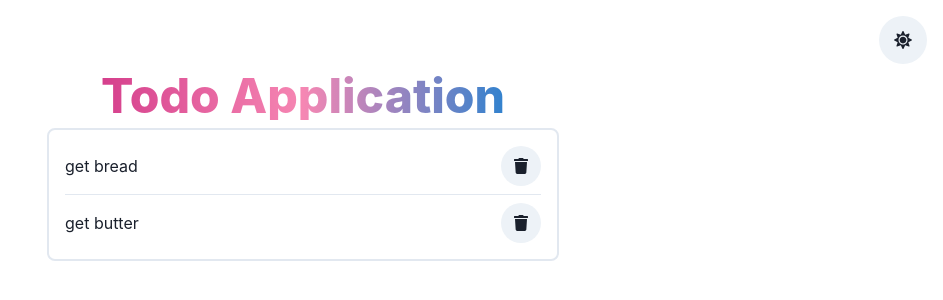
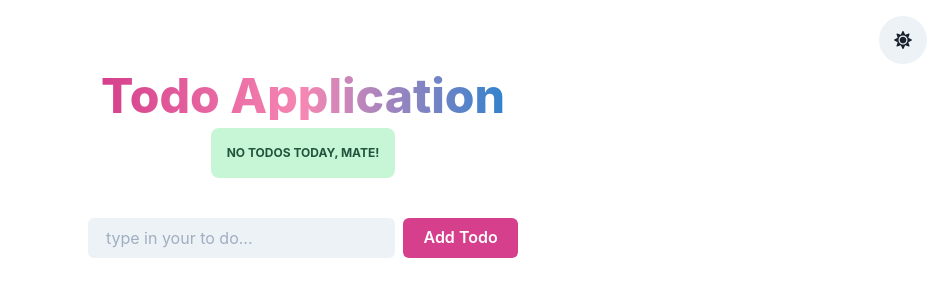
Before and after one commit to KrishnaA01/ToDo-App-Chakra-UI, a React (Create React App) app: page / in a window 1280 px wide. Shown: the top 300 px of the page, without its empty margins (337-1280 px from the left). Built offline with nearby package versions, Linux system fonts and the light colour scheme.

Commit message:
delete, add todos, local storage

```diff
--- a/package.json
+++ b/package.json
@@ -10,6 +10,7 @@
     "@testing-library/react": "^12.1.2",
     "@testing-library/user-event": "^13.5.0",
     "framer-motion": "^6.2.8",
+    "nanoid": "^3.3.1",
     "react": "^17.0.2",
     "react-dom": "^17.0.2",
     "react-icons": "^4.3.1",
--- a/src/App.js
+++ b/src/App.js
@@ -4,18 +4,58 @@ import { Heading } from '@chakra-ui/react';
 import TodoList from './components/TodoList';
 import AddToDo from './components/AddToDo';
 import { VStack, IconButton } from '@chakra-ui/react';
-import { FaSun, FaMoon } from 'react-icons/fa'
+import { FaSun, FaMoon } from 'react-icons/fa';
+import {useState, useEffect} from 'react';
 
 function App() {
+
+  const initialTodos = [
+    {
+        id:1,
+        body: 'get bread',
+    },
+    {
+        id:2,
+        body: 'get butter'
+    },
+];
+
+const [todos, setTodos] = useState(
+  ()=> JSON.parse(localStorage.getItem('todos')) || [] ); //callback function here triggers only on initial render and not when todos re-renders which makes application faster.
+
+
+  useEffect(()=> {
+    localStorage.setItem('todos', JSON.stringify(todos))
+  }, [todos])
+
+function deleteToDos(id) {
+  const newToDos = todos.filter(todo => {
+    return id !== todo.id
+  });
+  setTodos(newToDos);
+}
+
+function addToDO(todo){
+  setTodos([...todos, todo]);
+}
 
   return (
 
       <VStack p={4}>
           <IconButton icon={ <FaSun/>} isRound='true' size='lg' alignSelf="flex-end"/>
-          <Heading mb="8" fontWeight="extrabold" size="2xl" bgGradient="linear(to-r, pink.500, pink.300, blue.500)" bgClip="text" >Todo Application
+          <Heading
+          mb="8"
+          fontWeight="extrabold"
+          size="2xl"
+          bgGradient="linear(to-r, pink.500, pink.300, blue.500)"
+          bgClip="text" >Todo Application
+
           </Heading>
-          <TodoList/>
-          <AddToDo/>
+
+          <TodoList todos={ todos } deletetodo={ deleteToDos } />
+
+          <AddToDo addToDo={addToDO} />
+
       </VStack>
 
   );
--- a/src/components/AddToDo.js
+++ b/src/components/AddToDo.js
@@ -1,8 +1,40 @@
-import React from 'react'
+import { Button, HStack, Input, useToast } from '@chakra-ui/react'
+import React, { useState } from 'react'
+import { nanoid } from 'nanoid'
 
-const AddToDo = () => {
+const AddToDo = ({ addToDo }) => {
+
+    const toast = useToast()
+
+    function handleSubmit(e) {
+        e.preventDefault()
+        if(!content){
+            toast ({
+                title: 'No content',
+                status: 'error',
+                duration: 2000,
+                isClosable: true,
+            })
+            return;
+        }
+        const todo = {
+            id: nanoid(),
+            body: content,
+        }
+        addToDo(todo);
+        setContent('');
+    }
+
+
+    const [ content, setContent ] = useState('');
+
   return (
-   <form>
+   <form onSubmit={handleSubmit}>
+       <HStack mt="8">
+           <Input variant="filled" placeholder="type in your to do..." value={ content } onChange={(e)=>setContent(e.target.value)} />
+            <Button colorScheme="pink" px="8" type="submit"> Add Todo </Button>
+       </HStack>
+
 
    </form>
   )
--- a/src/components/TodoList.js
+++ b/src/components/TodoList.js
@@ -1,20 +1,19 @@
 import React from 'react';
-import { HStack, VStack, Text, IconButton, StackDivider, Spacer } from '@chakra-ui/react';
+import { HStack, VStack, Text, IconButton, StackDivider, Spacer, Badge } from '@chakra-ui/react';
 import { FaTrash } from 'react-icons/fa';
 
 
-const TodoList = () => {
+const TodoList = ({ todos, deletetodo }) => {
 
-    const todos = [
-        {
-            id:1,
-            body: 'get bread',
-        },
-        {
-            id:2,
-            body: 'get butter'
-        },
-    ];
+    if(!todos.length){
+        return(
+            <Badge colorScheme="green" p="4" m="4" borderRadius="lg">
+                No ToDos today, mate!
+            </Badge>
+        )
+    }
+
+
   return (
     <VStack
     divider={<StackDivider />}
@@ -31,7 +30,7 @@ const TodoList = () => {
           <HStack key={todo.id}>
               <Text>{todo.body}</Text>
               <Spacer/>
-              <IconButton icon={<FaTrash />} isRound='true' />
+              <IconButton onClick={() => deletetodo(todo.id)}  icon={<FaTrash />} isRound='true' />
           </HStack>
       ))}
     </VStack>
```
Also changed, not shown: src/app.css (deleted), 1 other file (tests, documents, lock files or other folders).
